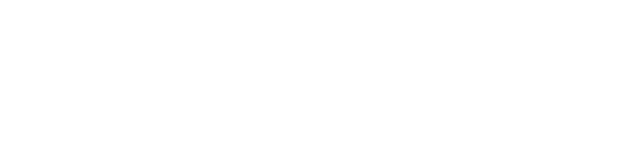
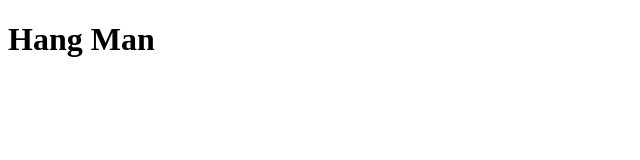
Before and after one commit to asirbescu-fhbg/bswe-ff-html-css-js-hangman, a plain HTML site: page index.html in a window 1280 px wide. Shown: the whole page, without its empty margins (0-640 px from the left). Drawn offline with Linux system fonts and the light colour scheme.

Commit message:
Update index.html

```diff
--- a/index.html
+++ b/index.html
@@ -3,9 +3,10 @@
 <head>
     <meta charset="UTF-8">
     <meta name="viewport" content="width=device-width, initial-scale=1.0">
-    <title>Document</title>
+    <title>Hang Man</title>
 </head>
 <body>
+    <h1>Hang Man</h1>
 
 </body>
 </html>
```
